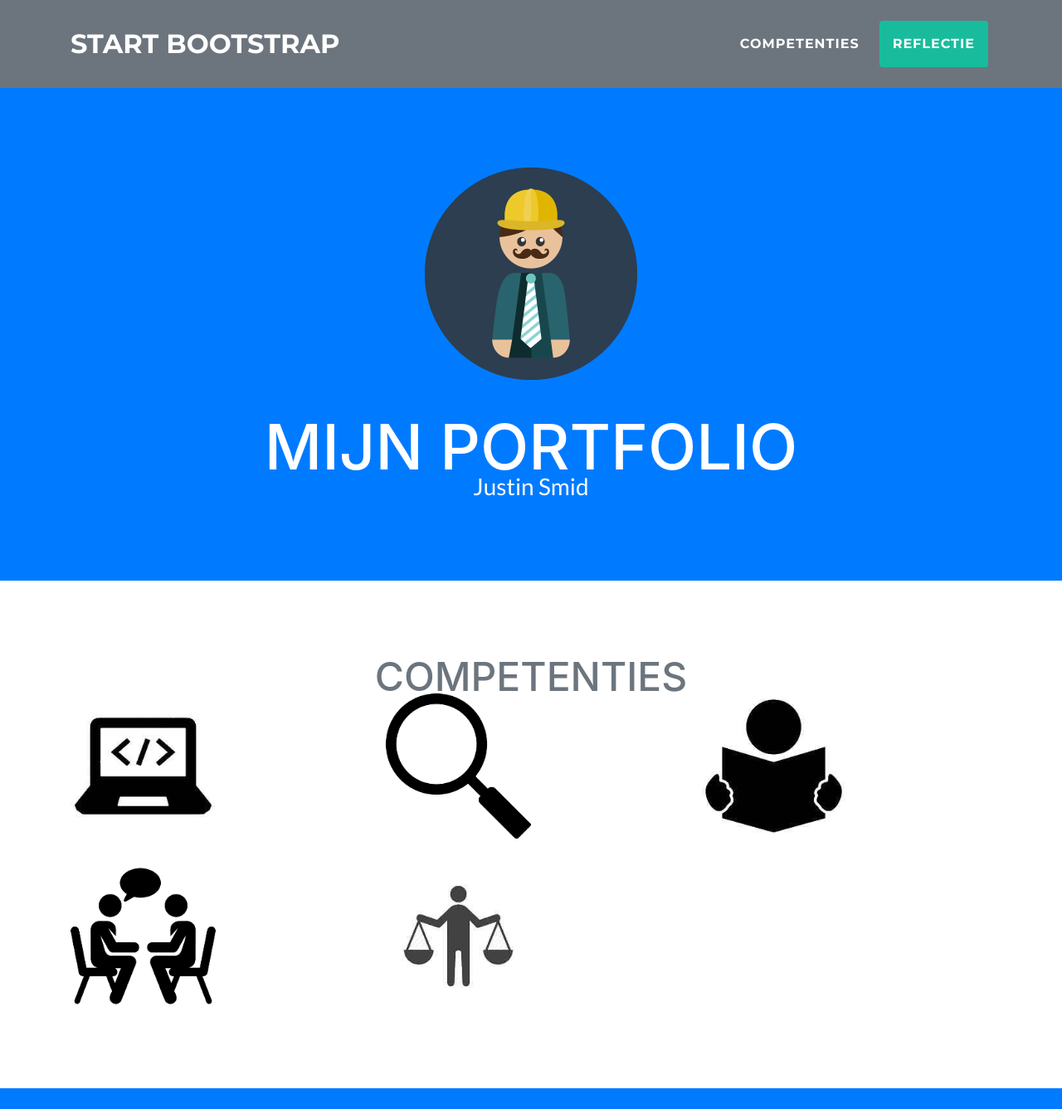
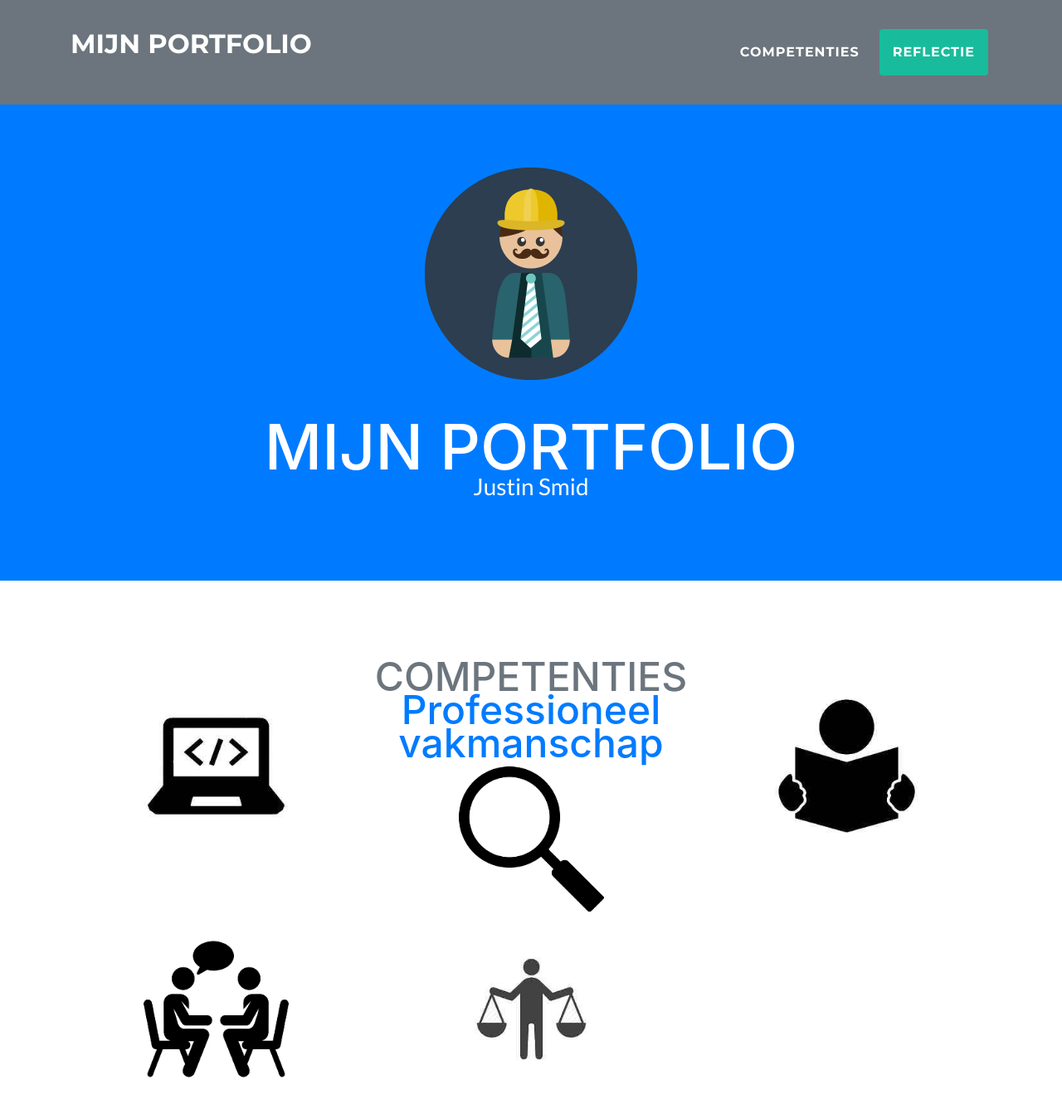
Before and after one commit to smidjustin/smidjustin.github.io, a website with bundled scripts: page index.html in a window 1280 px wide. Shown: the top 1337 px of the page at 83% size. Built offline with nearby package versions, Linux system fonts and the light colour scheme; files whose address does not match are found by name.

Commit message:
added styles and trying text in competenties

```diff
--- a/index.html
+++ b/index.html
@@ -31,7 +31,7 @@
     <!-- Navigation -->
     <nav class="navbar navbar-expand-lg bg-secondary fixed-top text-uppercase" id="mainNav">
       <div class="container">
-        <a class="navbar-brand js-scroll-trigger" href="#page-top">Start Bootstrap</a>
+        <a class="navbar-brand js-scroll-trigger" href="#page-top" style="padding-bottom: 25px">Mijn portfolio</a>
         <button class="navbar-toggler navbar-toggler-right text-uppercase bg-primary text-white rounded" type="button" data-toggle="collapse" data-target="#navbarResponsive" aria-controls="navbarResponsive" aria-expanded="false" aria-label="Toggle navigation">
           Menu
           <i class="fas fa-bars"></i>
@@ -60,9 +60,9 @@
 
     <!-- Portfolio Grid Section -->
     <!-- Competenties -->
-    <section class="portfolio" id="portfolio">
+    <section class="portfolio" id="portfolio" style="text-align: center">
       <div class="container">
-        <h2 class="text-center text-uppercase text-secondary mb-0">Competenties<br></h2>
+        <h2 class="text-center text-uppercase text-secondary mb-0" stlye="padding-bottom: 25px">Competenties<br></h2>
         <div class="row">
           <div class="col-md-6 col-lg-4">
             <a class="portfolio-item d-block mx-auto" href="#portfolio-modal-1">
@@ -81,6 +81,7 @@
                   <i class="fas fa-search-plus fa-3x"></i>
                 </div>
               </div>
+              <h2>Professioneel vakmanschap</h2>
               <img class="img-fluid" src="img/onderzoekend.png" alt="" width="50%" height="100%">
             </a>
           </div>
```
